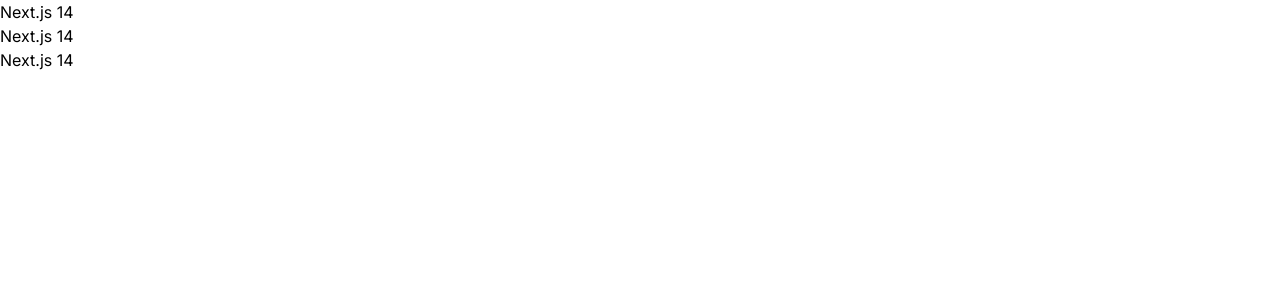
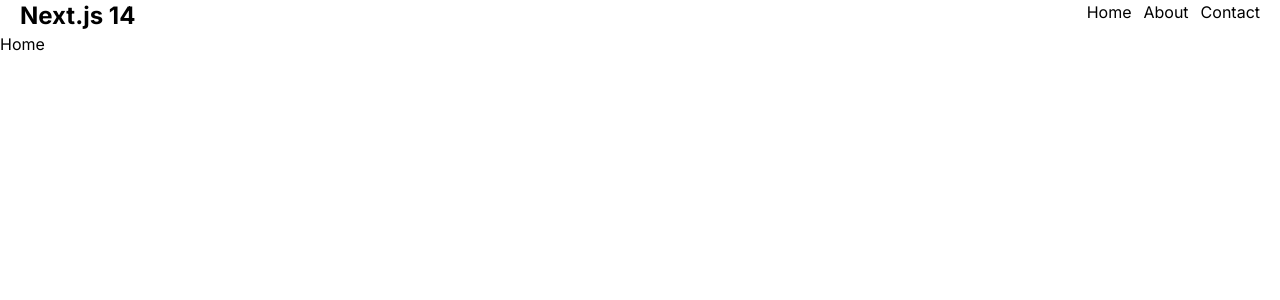
Before and after one commit to momzzze/devflow, a Next.js app: page / in a window 1280 px wide. Shown: the top 300 px of the page. Built offline with nearby package versions, Linux system fonts and the light colour scheme.

Commit message:
Add Navbar component to layout and update home page heading

```diff
--- a/app/layout.tsx
+++ b/app/layout.tsx
@@ -2,6 +2,7 @@
 import { Inter } from "next/font/google";
 import React from "react";
 import "./globals.css";
+import Navbar from "@/components/Navbar";
 
 const inter = Inter({ subsets: ["latin"] });
 
@@ -17,7 +18,10 @@
 }>) {
   return (
     <html lang="en">
-      <body className={inter.className}>{children}</body>
+      <body className={inter.className}>
+        <Navbar />
+        {children}
+      </body>
     </html>
   );
 }
--- a/app/page.tsx
+++ b/app/page.tsx
@@ -1,9 +1,7 @@
 export default function Home() {
   return (
     <div>
-      <h1 className="h1-bold">Next.js 14</h1>
-      <h2 className="h2-bold">Next.js 14</h2>
-      <h3 className="h3-bold">Next.js 14</h3>
+      <h1>Home</h1>
     </div>
   );
 }
--- /dev/null
+++ b/components/Navbar.tsx
@@ -0,0 +1,15 @@
+import React from "react";
+import Link from "next/link";
+
+export default function Navbar() {
+  return (
+    <nav className="flex flex-row justify-between px-5">
+      <h1 className="text-2xl font-bold">Next.js 14</h1>
+      <div className="flex gap-3">
+        <Link href="/">Home</Link>
+        <Link href="/about">About</Link>
+        <Link href="/contact">Contact</Link>
+      </div>
+    </nav>
+  );
+}
```
